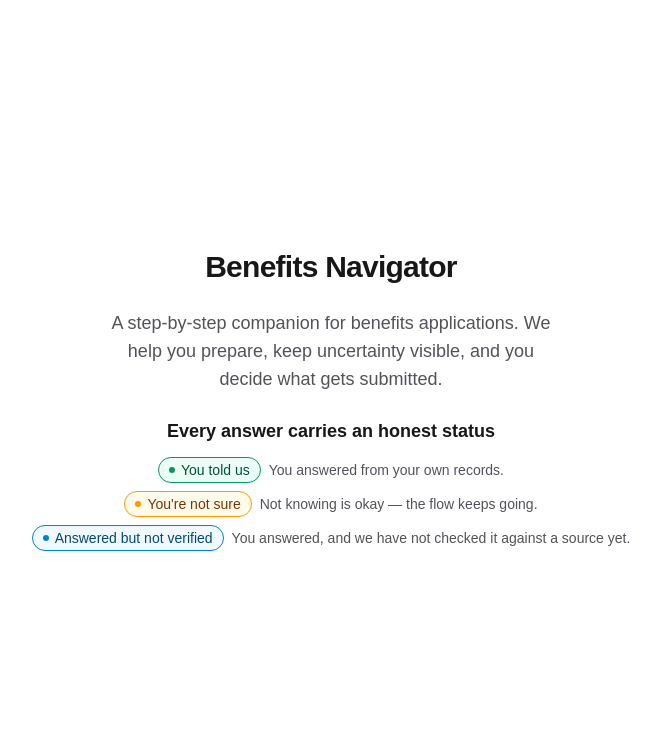
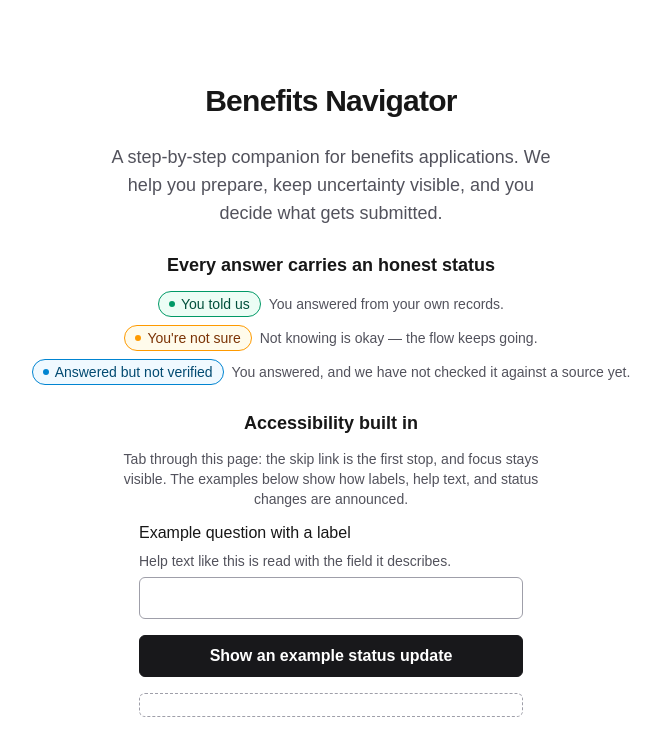
Before and after one commit to meta-ai-hackathon/meta-hack, a Next.js app: page / in a window 1280 px wide. Shown: the top 756 px of the page, without its empty margins (309-969 px from the left). Built offline with nearby package versions, Linux system fonts and the light colour scheme.

Commit message:
Add labeled field and live-region components (BN-07)

```diff
--- a/src/app/page.tsx
+++ b/src/app/page.tsx
@@ -1,3 +1,4 @@
+import { A11yDemo } from "../components/a11y-demo";
 import { AnswerStatusBadge } from "../components/answer-status-badge";
 import { ANSWER_STATUSES, type AnswerStatus } from "../lib/honesty";
 
@@ -11,7 +12,7 @@ const STATUS_DEMOS: Readonly<Record<AnswerStatus, string>> = {
 
 export default function Home() {
   return (
-    <main className="flex flex-1 flex-col items-center justify-center gap-6 px-8 py-16 text-center">
+    <div className="flex flex-1 flex-col items-center justify-center gap-6 px-8 py-16 text-center">
       <h1 className="text-3xl font-semibold tracking-tight">Benefits Navigator</h1>
       <p className="max-w-md text-lg text-zinc-600 dark:text-zinc-400">
         A step-by-step companion for benefits applications. We help you prepare,
@@ -33,6 +34,20 @@ export default function Home() {
           ))}
         </ul>
       </section>
-    </main>
+      <section
+        aria-labelledby="a11y-demo-heading"
+        className="flex flex-col items-center gap-3"
+      >
+        <h2 id="a11y-demo-heading" className="text-lg font-semibold">
+          Accessibility built in
+        </h2>
+        <p className="max-w-md text-sm text-zinc-600 dark:text-zinc-400">
+          Tab through this page: the skip link is the first stop, and focus
+          stays visible. The examples below show how labels, help text, and
+          status changes are announced.
+        </p>
+        <A11yDemo />
+      </section>
+    </div>
   );
 }
--- /dev/null
+++ b/src/components/a11y-demo.tsx
@@ -0,0 +1,47 @@
+"use client";
+
+import { useState } from "react";
+import { Field } from "./field";
+import { StatusRegion } from "./status-region";
+
+/**
+ * Interactive demo of the BN-07 components on the home page: a labeled field
+ * with help text, and a polite live region that announces a status change
+ * when the button is pressed. Later flows replace this demo with real usage.
+ */
+export function A11yDemo() {
+  const [status, setStatus] = useState("");
+  return (
+    <div className="flex w-full max-w-sm flex-col items-stretch gap-4 text-left">
+      <Field
+        id="a11y-demo-field"
+        label="Example question with a label"
+        help="Help text like this is read with the field it describes."
+      >
+        {(controlProps) => (
+          <input
+            {...controlProps}
+            type="text"
+            name="a11y-demo-field"
+            className="rounded-md border border-zinc-400 bg-white px-3 py-2 text-base text-zinc-900 dark:border-zinc-600 dark:bg-zinc-900 dark:text-zinc-100"
+          />
+        )}
+      </Field>
+      <button
+        type="button"
+        onClick={() =>
+          setStatus(
+            "Example status update: this change was announced to assistive technology.",
+          )
+        }
+        className="rounded-md border border-zinc-900 bg-zinc-900 px-4 py-2 text-base font-semibold text-white dark:border-zinc-100 dark:bg-zinc-100 dark:text-zinc-900"
+      >
+        Show an example status update
+      </button>
+      <StatusRegion
+        message={status}
+        className="min-h-6 rounded-md border border-dashed border-zinc-400 px-3 py-1.5 text-sm text-zinc-700 dark:border-zinc-600 dark:text-zinc-300"
+      />
+    </div>
+  );
+}
--- /dev/null
+++ b/src/components/field.tsx
@@ -0,0 +1,76 @@
+import type { ReactNode } from "react";
+
+/** Props the control must spread to get the label, help, and error wiring. */
+export interface FieldControlProps {
+  id: string;
+  "aria-describedby"?: string;
+  "aria-invalid"?: true;
+  "aria-errormessage"?: string;
+}
+
+interface FieldProps {
+  /** DOM id of the control; the label association is built from it. */
+  id: string;
+  label: string;
+  help?: string;
+  error?: string;
+  required?: boolean;
+  /** Render the control; spread the provided props onto it to inherit the wiring. */
+  children: (controlProps: FieldControlProps) => ReactNode;
+}
+
+/**
+ * Labeled field wrapper (BN-07): associates the label with its control via
+ * for/id, connects help text through aria-describedby, and announces errors
+ * with role=alert plus aria-invalid/aria-errormessage on the control.
+ * Plain-language prompts and help from the question spec become accessible
+ * semantics here, so intake questions get correct semantics for free.
+ */
+export function Field({
+  id,
+  label,
+  help,
+  error,
+  required = false,
+  children,
+}: FieldProps) {
+  const helpId = help ? `${id}-help` : undefined;
+  const errorId = error ? `${id}-error` : undefined;
+  const describedBy = [helpId, errorId].filter(Boolean).join(" ");
+  return (
+    <div className="flex flex-col gap-1.5 text-left">
+      <label htmlFor={id} className="text-base font-medium">
+        {label}
+        {required ? (
+          <span className="ml-1">
+            <span aria-hidden="true">*</span>
+            <span className="sr-only">(required)</span>
+          </span>
+        ) : null}
+      </label>
+      {help ? (
+        <p
+          id={helpId}
+          className="text-sm text-zinc-600 dark:text-zinc-400"
+        >
+          {help}
+        </p>
+      ) : null}
+      {children({
+        id,
+        "aria-describedby": describedBy || undefined,
+        "aria-invalid": error ? true : undefined,
+        "aria-errormessage": errorId,
+      })}
+      {error ? (
+        <p
+          id={errorId}
+          role="alert"
+          className="text-sm font-medium text-red-700 dark:text-red-400"
+        >
+          {error}
+        </p>
+      ) : null}
+    </div>
+  );
+}
--- /dev/null
+++ b/src/components/status-region.tsx
@@ -0,0 +1,27 @@
+interface StatusRegionProps {
+  /** Current status text; a change to it is announced politely. An empty string renders a silent, empty region. */
+  message: string;
+  id?: string;
+  className?: string;
+}
+
+/**
+ * Polite live region (BN-07): render it once and change `message`; screen
+ * readers announce the update (VAL-A11Y-004). The region stays mounted even
+ * when the message is empty, so the first update is still announced.
+ * Wave 2 flows use this for every state change (saves, errors, steps).
+ */
+export function StatusRegion({ message, id, className }: StatusRegionProps) {
+  return (
+    <p
+      id={id}
+      role="status"
+      aria-live="polite"
+      aria-atomic="true"
+      data-status-region="true"
+      className={className}
+    >
+      {message}
+    </p>
+  );
+}
```
